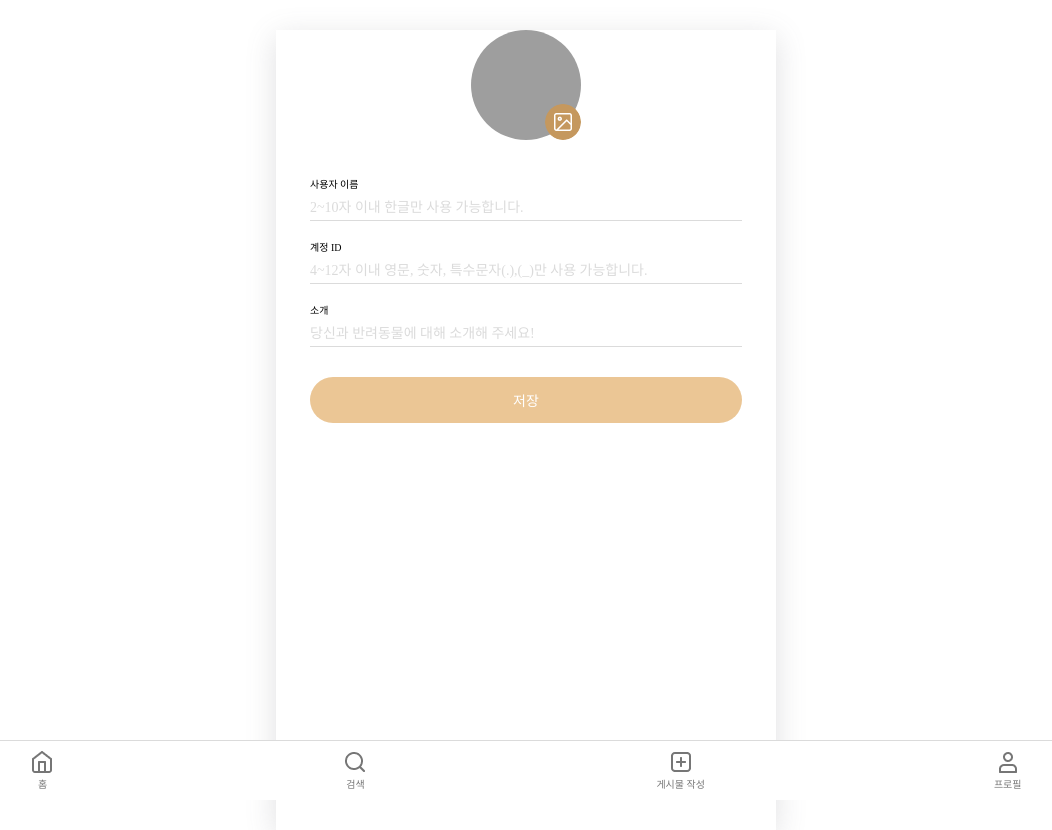
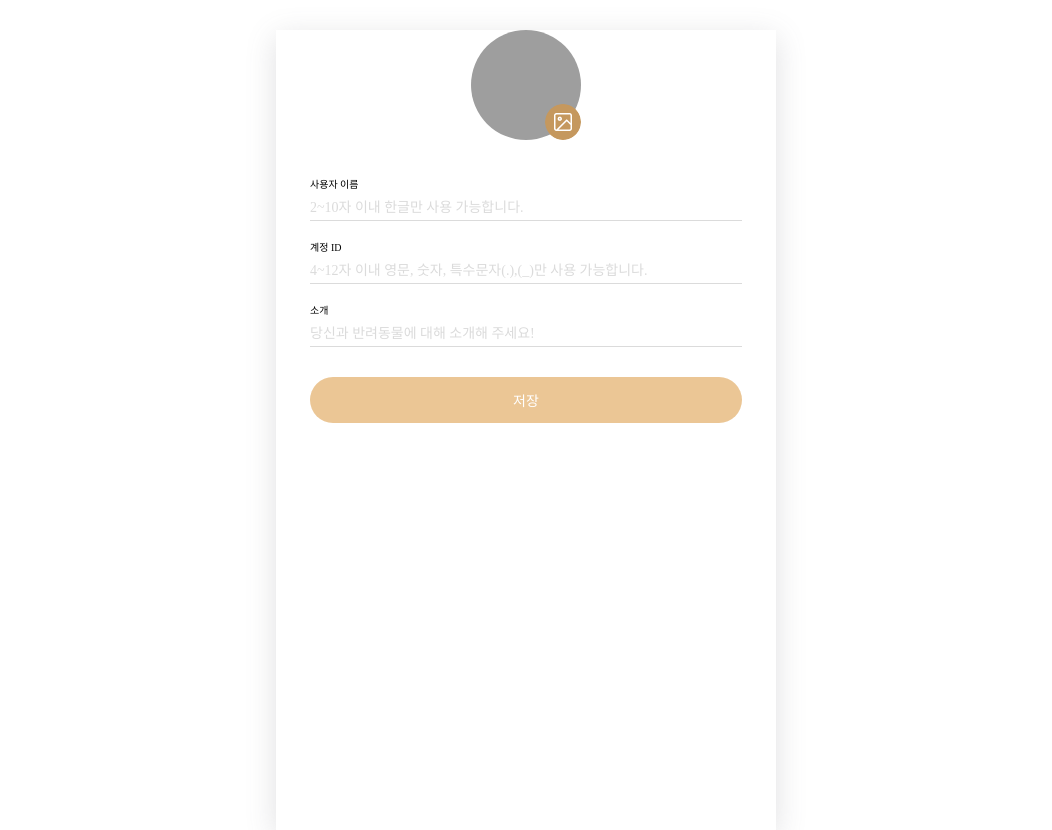
Before and after one commit to 13oosters/project-sns-react, a React (Create React App) app: page /1/settings in a window 1280 px wide. Shown: the whole page, without its empty margins (114-1166 px from the left). Built offline with nearby package versions, Linux system fonts and the light colour scheme; no server answers; grey boxes are pictures that could not be loaded; a web font is replaced by a local one.

Commit message:
feat: 공통작업 프로필수정페이지 #38

```diff
--- a/src/pages/ProfileEditPage.js
+++ b/src/pages/ProfileEditPage.js
@@ -2,7 +2,6 @@ import React, { useState } from "react";
 import ProfileSetting from "../components/common/ProfileSetting";
 import PageLayout from "../components/style/PageLayout";
 import Header from "../components/style/Header";
-import NavBar from "../components/style/NavBar";
 
 export default function ProfileEditPage() {
   const [userData, setUserData] = useState({
@@ -16,7 +15,6 @@ export default function ProfileEditPage() {
     <PageLayout paddingValue={3.4}>
       <Header type="settings" />
       <ProfileSetting userData={userData} setUserData={setUserData} />
-      <NavBar />
     </PageLayout>
   );
 }
```
